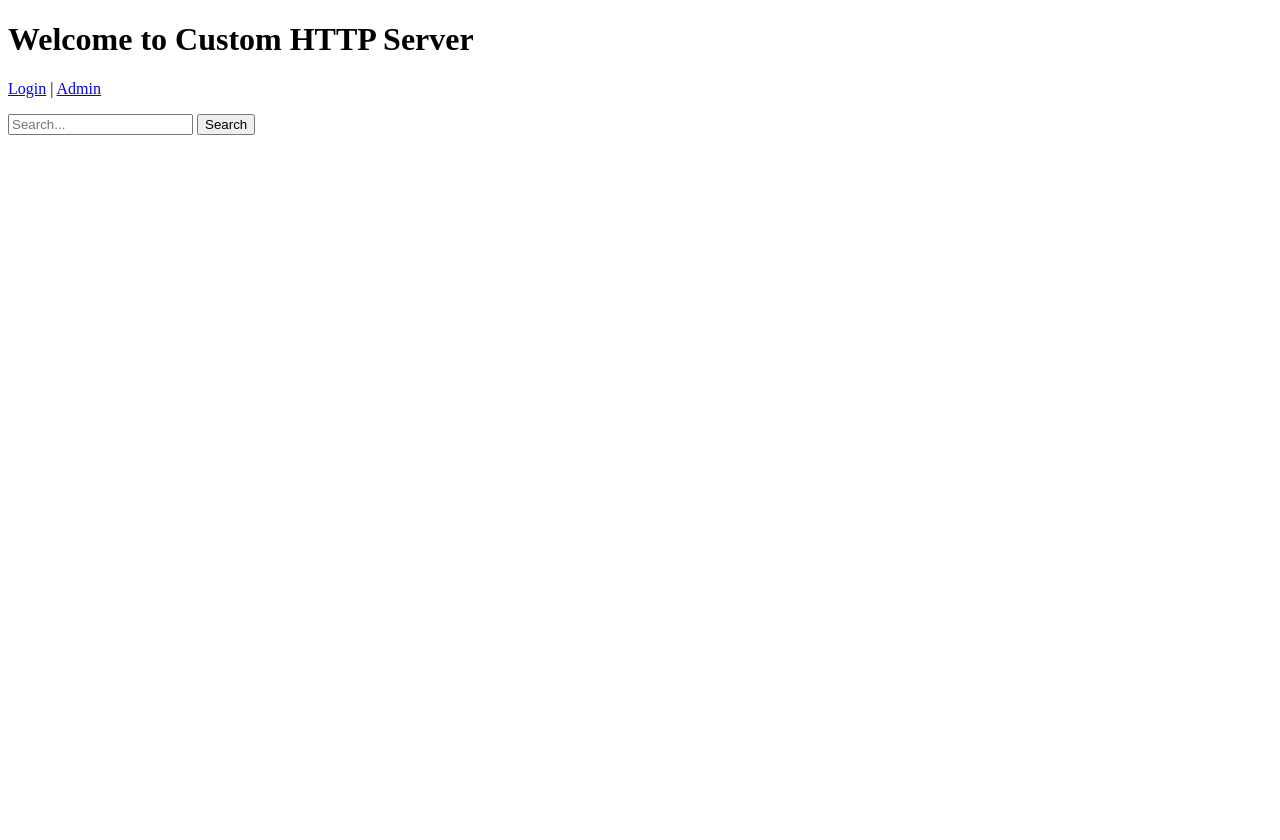
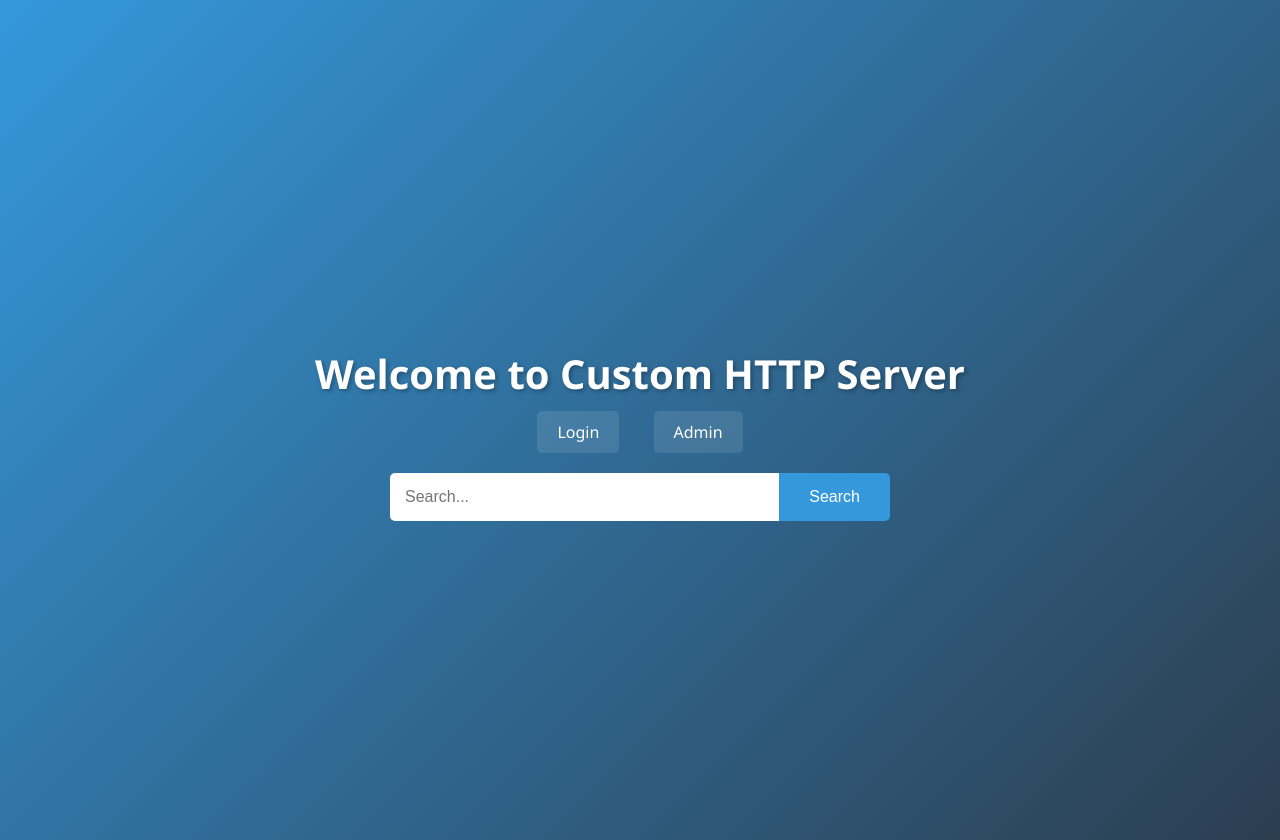
Before and after one commit to Nanako7-ix/SimpleHttpWebServer, a plain HTML site: page static/index.html in a window 1280 px wide. Before the commit the page ends 800 px from the top, so only its background shows below. Drawn offline with Linux system fonts and the light colour scheme.

Commit message:
修改初始界面

```diff
--- a/static/index.html
+++ b/static/index.html
@@ -1,10 +1,129 @@
 <!DOCTYPE html>
-<html lang="en"><head><title>HTTP Web Server</title></head>
+<html lang="en">
+<head>
+    <title>HTTP Web Server</title>
+    <meta charset="UTF-8">
+    <meta name="viewport" content="width=device-width, initial-scale=1.0">
+    <style>
+        :root {
+            --primary-color: #2c3e50;
+            --secondary-color: #3498db;
+            --background-gradient: linear-gradient(135deg, #3498db, #2c3e50);
+            --text-color: #ffffff;
+            --button-hover: #2980b9;
+        }
+
+        body {
+            font-family: 'Segoe UI', Tahoma, Geneva, Verdana, sans-serif;
+            background: var(--background-gradient);
+            color: var(--text-color);
+            min-height: 100vh;
+            margin: 0;
+            display: flex;
+            flex-direction: column;
+            align-items: center;
+            justify-content: center;
+            padding: 20px;
+        }
+
+        h1 {
+            font-size: 2.5rem;
+            margin-bottom: 20px;
+            text-shadow: 2px 2px 4px rgba(0, 0, 0, 0.3);
+            animation: fadeInDown 1s ease-out;
+        }
+
+        @keyframes fadeInDown {
+            from {
+                opacity: 0;
+                transform: translateY(-20px);
+            }
+            to {
+                opacity: 1;
+                transform: translateY(0);
+            }
+        }
+
+        nav {
+            margin-bottom: 30px;
+            animation: fadeIn 1.5s ease-out;
+        }
+
+        nav a {
+            color: var(--text-color);
+            text-decoration: none;
+            margin: 0 15px;
+            padding: 10px 20px;
+            border-radius: 5px;
+            background: rgba(255, 255, 255, 0.1);
+            transition: background 0.3s ease;
+        }
+
+        nav a:hover {
+            background: rgba(255, 255, 255, 0.2);
+        }
+
+        form {
+            display: flex;
+            width: 100%;
+            max-width: 500px;
+            animation: fadeIn 2s ease-out;
+        }
+
+        input[type="text"] {
+            flex: 1;
+            padding: 15px;
+            border: none;
+            border-radius: 5px 0 0 5px;
+            font-size: 16px;
+            outline: none;
+        }
+
+        input[type="submit"] {
+            padding: 15px 30px;
+            background-color: var(--secondary-color);
+            color: var(--text-color);
+            border: none;
+            border-radius: 0 5px 5px 0;
+            font-size: 16px;
+            cursor: pointer;
+            transition: background-color 0.3s ease;
+        }
+
+        input[type="submit"]:hover {
+            background-color: var(--button-hover);
+        }
+
+        @media (max-width: 480px) {
+            h1 {
+                font-size: 2rem;
+            }
+            nav a {
+                display: block;
+                margin: 10px 0;
+            }
+            form {
+                flex-direction: column;
+            }
+            input[type="text"] {
+                border-radius: 5px;
+                margin-bottom: 10px;
+            }
+            input[type="submit"] {
+                border-radius: 5px;
+            }
+        }
+    </style>
+</head>
 <body>
-<h1>Welcome to Custom HTTP Server</h1>
-<p><a href='/login'>Login</a> | <a href='/admin'>Admin</a></p>
-<form action='/search' method='POST'>
-<input type='text' name='query' placeholder='Search...'>
-<input type='submit' value='Search'>
-</form>
-</body></html>
+    <h1>Welcome to Custom HTTP Server</h1>
+    <nav>
+        <a href='/login'>Login</a>
+        <a href='/admin'>Admin</a>
+    </nav>
+    <form action='/search' method='POST'>
+        <input type='text' name='query' placeholder='Search...'>
+        <input type='submit' value='Search'>
+    </form>
+</body>
+</html>
```
